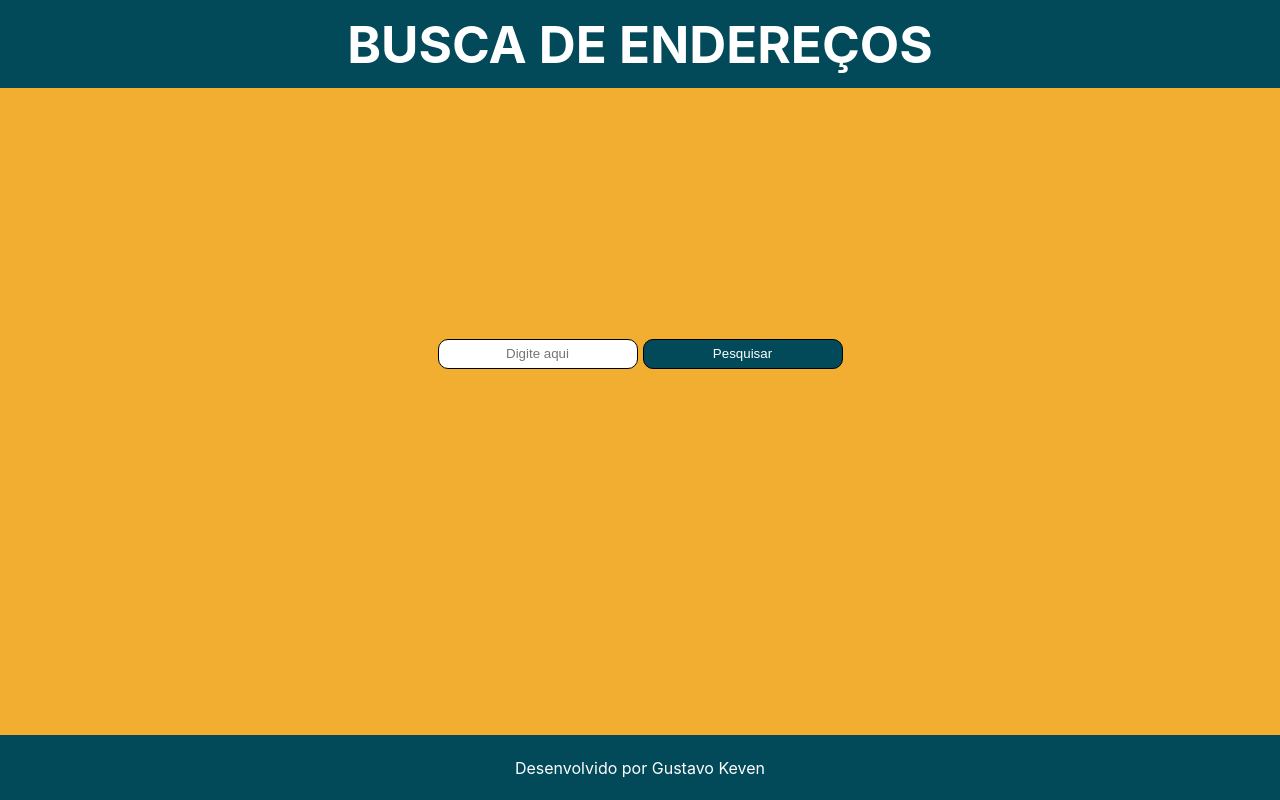
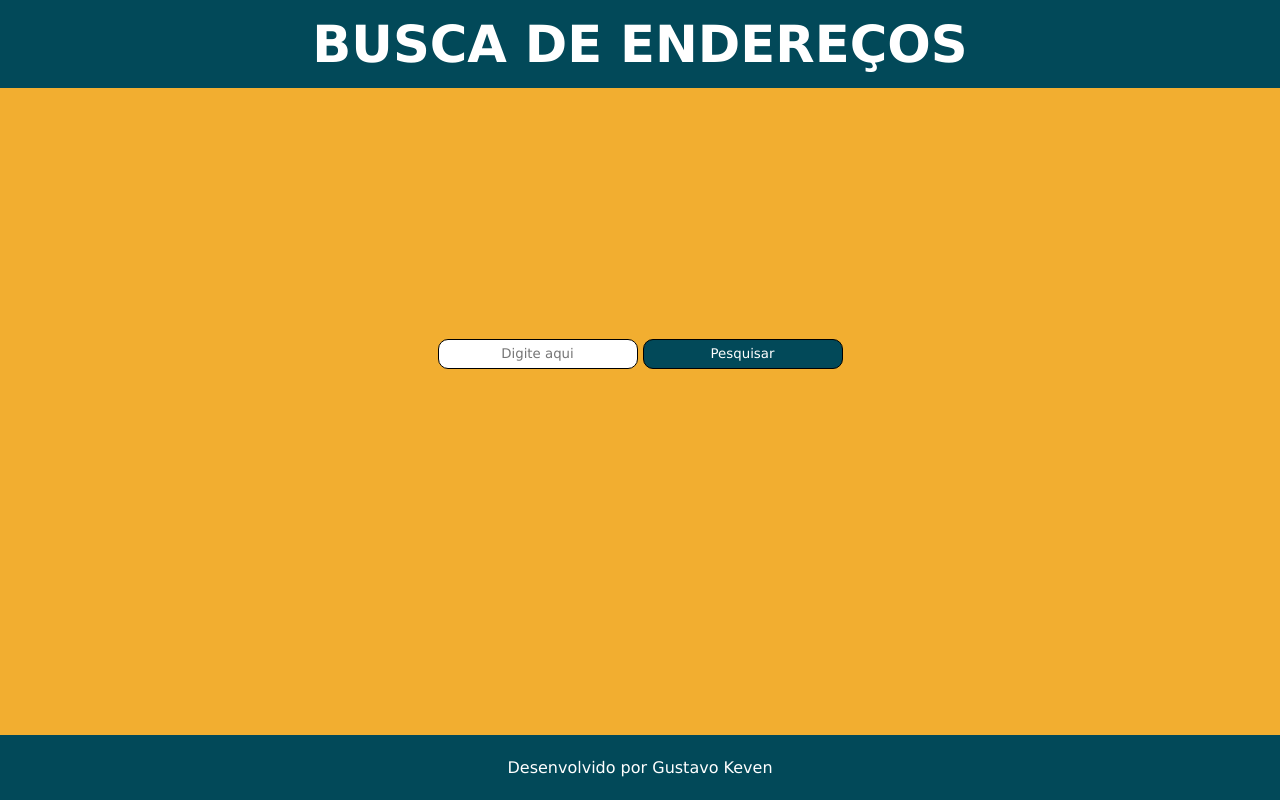
Before and after one commit to gustta11/Buscador-CEPS, a React (Vite) app: page / in a window 1280 px wide. Built offline with nearby package versions, Linux system fonts and the light colour scheme.

Commit message:
Adicionando estilo geral de fonte ao documento

```diff
--- a/src/App.css
+++ b/src/App.css
@@ -2,6 +2,7 @@
   margin: 0;
   padding: 0;
   box-sizing: border-box;
+  font-family: Verdana, Geneva, Tahoma, sans-serif;
 }
 
 .grid{
```
